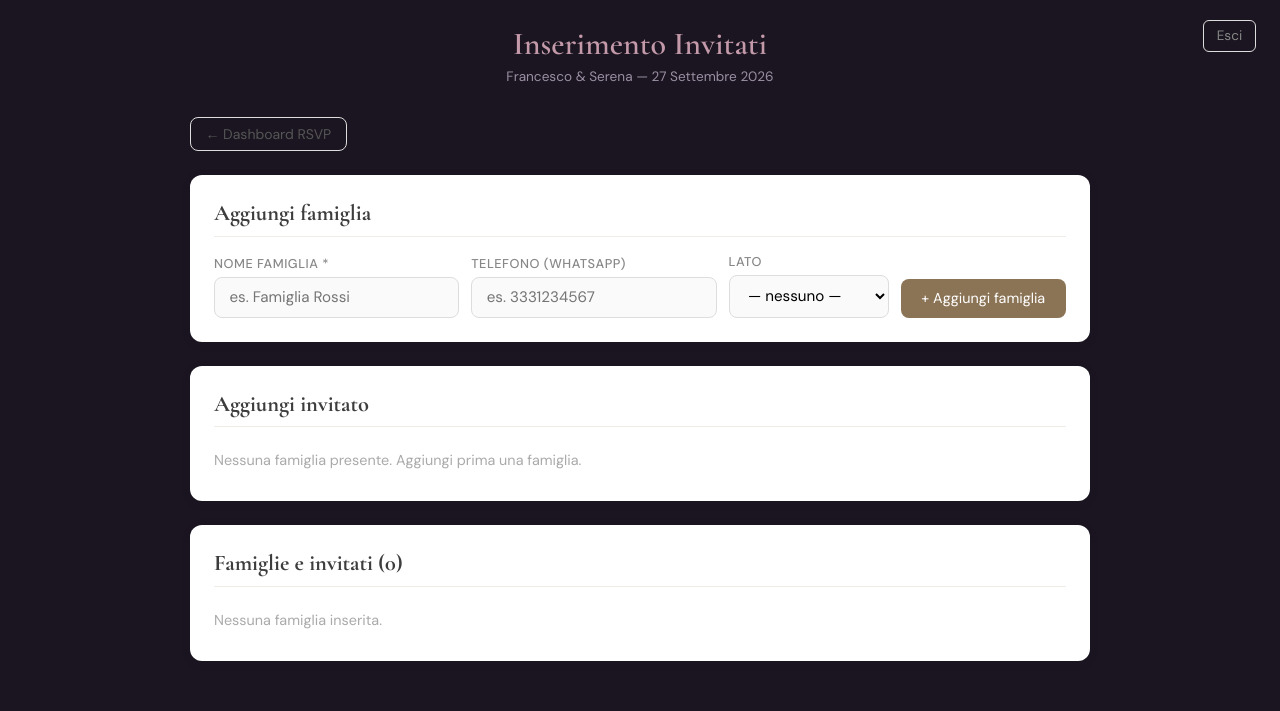
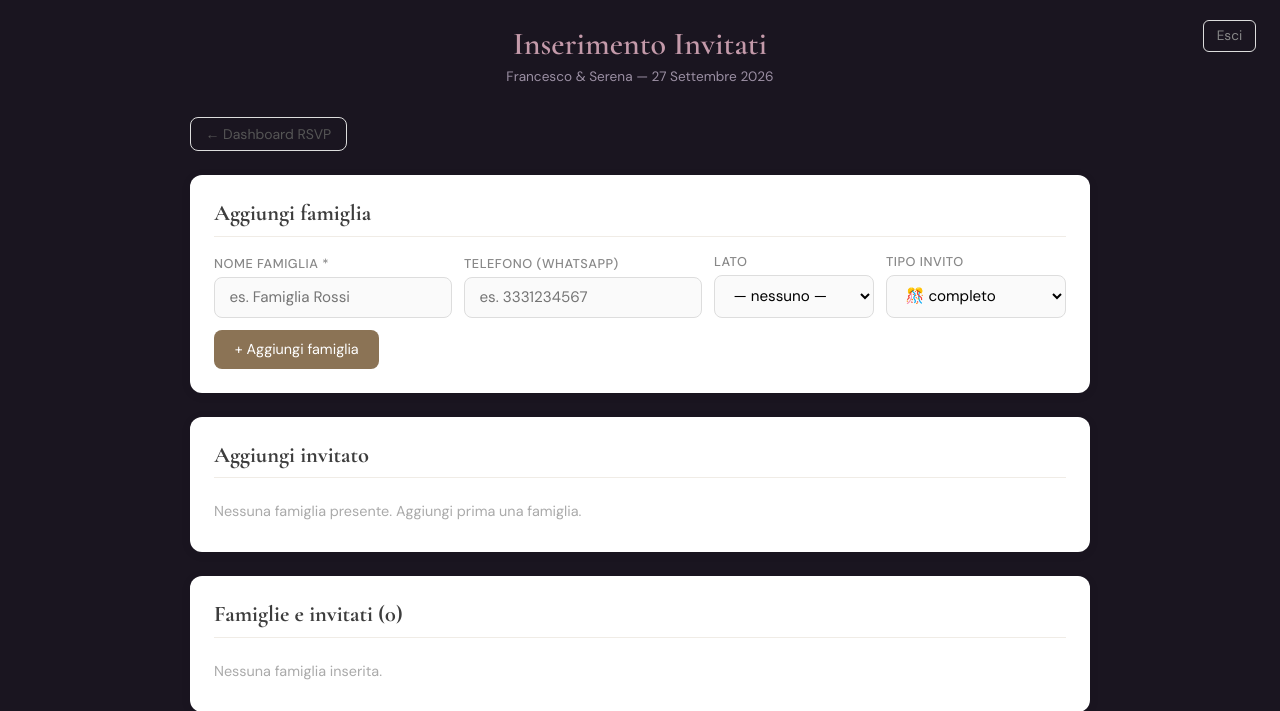
Before and after one commit to vivianifrancesco082/matrimonio, a PHP site: page /insert.php in a window 1280 px wide. Shown: the top 711 px of the page. Run offline with PHP 8.4, Linux system fonts and the light colour scheme; the visitor is signed in with stand-in values (Sample User, id 1); data that the repository does not hold is empty.

Commit message:
feat: aggiungi tipo invito "solo torta" per invitati parziali

```diff
--- a/database.sql
+++ b/database.sql
@@ -11,6 +11,7 @@ CREATE TABLE IF NOT EXISTS famiglie (
     telefono VARCHAR(20) DEFAULT NULL COMMENT 'Numero di telefono per WhatsApp',
     sended TIMESTAMP NULL DEFAULT NULL COMMENT 'Data/ora invio invito WhatsApp',
     lato ENUM('sposo','sposa') NULL DEFAULT NULL COMMENT 'Invitato dello sposo o della sposa',
+    tipo_invito ENUM('completo','torta') NOT NULL DEFAULT 'completo' COMMENT 'completo=tutta la giornata, torta=solo taglio torta',
     created_at TIMESTAMP DEFAULT CURRENT_TIMESTAMP,
     INDEX idx_token (token)
 ) ENGINE=InnoDB DEFAULT CHARSET=utf8mb4 COLLATE=utf8mb4_unicode_ci;
--- a/export.php
+++ b/export.php
@@ -13,6 +13,7 @@ $db = getDB();
 $rows = $db->query("
     SELECT
         f.lato,
+        f.tipo_invito,
         f.nome_famiglia,
         f.telefono,
         i.nome,
@@ -40,13 +41,15 @@ $out = fopen('php://output', 'w');
 // BOM UTF-8 per Excel
 fwrite($out, "\xEF\xBB\xBF");
 
-fputcsv($out, ['Lato', 'Famiglia', 'Telefono', 'Nome', 'Cognome', 'Note / Allergie', 'Data conferma'], ';');
+fputcsv($out, ['Lato', 'Tipo invito', 'Famiglia', 'Telefono', 'Nome', 'Cognome', 'Note / Allergie', 'Data conferma'], ';');
 
 $latoLabel = ['sposo' => 'Sposo', 'sposa' => 'Sposa'];
+$tipoLabel = ['completo' => 'Completo', 'torta' => 'Solo torta'];
 
 foreach ($rows as $r) {
     fputcsv($out, [
         $latoLabel[$r['lato']] ?? '',
+        $tipoLabel[$r['tipo_invito']] ?? 'Completo',
         $r['nome_famiglia'],
         $r['telefono'],
         $r['nome'],
--- a/insert.php
+++ b/insert.php
@@ -68,6 +68,13 @@ if (!isset($_SESSION['admin_logged_in'])) {
 
 $db = getDB();
 
+// Migrazione: aggiunge tipo_invito se non esiste
+try {
+    $db->exec("ALTER TABLE famiglie ADD COLUMN tipo_invito ENUM('completo','torta') NOT NULL DEFAULT 'completo'");
+} catch (PDOException $e) {
+    if ($e->errorInfo[1] !== 1060) throw $e;
+}
+
 function generaTokenUnivoco($db): string {
     do {
         $token = str_pad((string)random_int(0, 9999999999), 10, '0', STR_PAD_LEFT);
@@ -87,6 +94,8 @@ if ($_SERVER['REQUEST_METHOD'] === 'POST' && ($_POST['action'] ?? '') === 'aggiu
     $telefono      = trim($_POST['telefono'] ?? '');
     $lato          = $_POST['lato'] ?? '';
     $lato          = in_array($lato, ['sposo', 'sposa']) ? $lato : null;
+    $tipo_invito   = $_POST['tipo_invito'] ?? 'completo';
+    $tipo_invito   = in_array($tipo_invito, ['completo', 'torta']) ? $tipo_invito : 'completo';
 
     if ($nome_famiglia === '') {
         $errori[] = 'Il nome della famiglia è obbligatorio.';
@@ -98,12 +107,13 @@ if ($_SERVER['REQUEST_METHOD'] === 'POST' && ($_POST['action'] ?? '') === 'aggiu
             $errori[] = 'Esiste già una famiglia con questo nome.';
         } else {
             $token = generaTokenUnivoco($db);
-            $ins = $db->prepare("INSERT INTO famiglie (nome_famiglia, token, telefono, lato) VALUES (:nome, :token, :tel, :lato)");
+            $ins = $db->prepare("INSERT INTO famiglie (nome_famiglia, token, telefono, lato, tipo_invito) VALUES (:nome, :token, :tel, :lato, :tipo)");
             $ins->execute([
                 'nome'  => $nome_famiglia,
                 'token' => $token,
                 'tel'   => $telefono !== '' ? $telefono : null,
                 'lato'  => $lato,
+                'tipo'  => $tipo_invito,
             ]);
             $messaggi[] = 'Famiglia "' . htmlspecialchars($nome_famiglia) . '" aggiunta con successo (token: ' . $token . ').';
         }
@@ -149,11 +159,11 @@ if ($_SERVER['REQUEST_METHOD'] === 'POST' && ($_POST['action'] ?? '') === 'elimi
 
 // ---- Carica famiglie con i loro invitati ----
 $famiglie = $db->query("
-    SELECT f.id, f.nome_famiglia, f.token, f.telefono, f.lato,
+    SELECT f.id, f.nome_famiglia, f.token, f.telefono, f.lato, f.tipo_invito,
            COUNT(i.id) AS num_invitati
     FROM famiglie f
     LEFT JOIN invitati i ON i.famiglia_id = f.id
-    GROUP BY f.id, f.nome_famiglia, f.token, f.telefono, f.lato
+    GROUP BY f.id, f.nome_famiglia, f.token, f.telefono, f.lato, f.tipo_invito
     ORDER BY f.nome_famiglia ASC
 ")->fetchAll();
 
@@ -355,6 +365,13 @@ foreach ($tutti_invitati as $inv) {
                         <option value="sposa">👰 sposa</option>
                     </select>
                 </div>
+                <div class="form-group" style="max-width:180px;">
+                    <label>Tipo invito</label>
+                    <select name="tipo_invito">
+                        <option value="completo">🎊 completo</option>
+                        <option value="torta">🎂 solo torta</option>
+                    </select>
+                </div>
                 <button type="submit" class="btn-submit">+ Aggiungi famiglia</button>
             </div>
         </form>
@@ -405,6 +422,7 @@ foreach ($tutti_invitati as $inv) {
                     <th>Famiglia</th>
                     <th>Telefono</th>
                     <th>Lato</th>
+                    <th>Tipo</th>
                     <th>Token</th>
                     <th>Invitati</th>
                     <th></th>
@@ -422,6 +440,13 @@ foreach ($tutti_invitati as $inv) {
                             <span style="font-size:.8rem;background:#fce4ec;color:#880e4f;border-radius:4px;padding:.15rem .45rem;">👰</span>
                         <?php else: ?>
                             <span style="color:#bbb;font-size:.85rem;">—</span>
+                        <?php endif; ?>
+                    </td>
+                    <td>
+                        <?php if (($f['tipo_invito'] ?? 'completo') === 'torta'): ?>
+                            <span style="font-size:.8rem;background:#fff8e1;color:#e65100;border-radius:4px;padding:.15rem .45rem;">🎂 torta</span>
+                        <?php else: ?>
+                            <span style="font-size:.8rem;background:#e8f5e9;color:#2e7d32;border-radius:4px;padding:.15rem .45rem;">🎊 completo</span>
                         <?php endif; ?>
                     </td>
                     <td><span class="token-code"><?= htmlspecialchars($f['token']) ?></span></td>
```
Also changed, not shown: admin.php (+12 -1 lines), index.php (+20 -3 lines).
